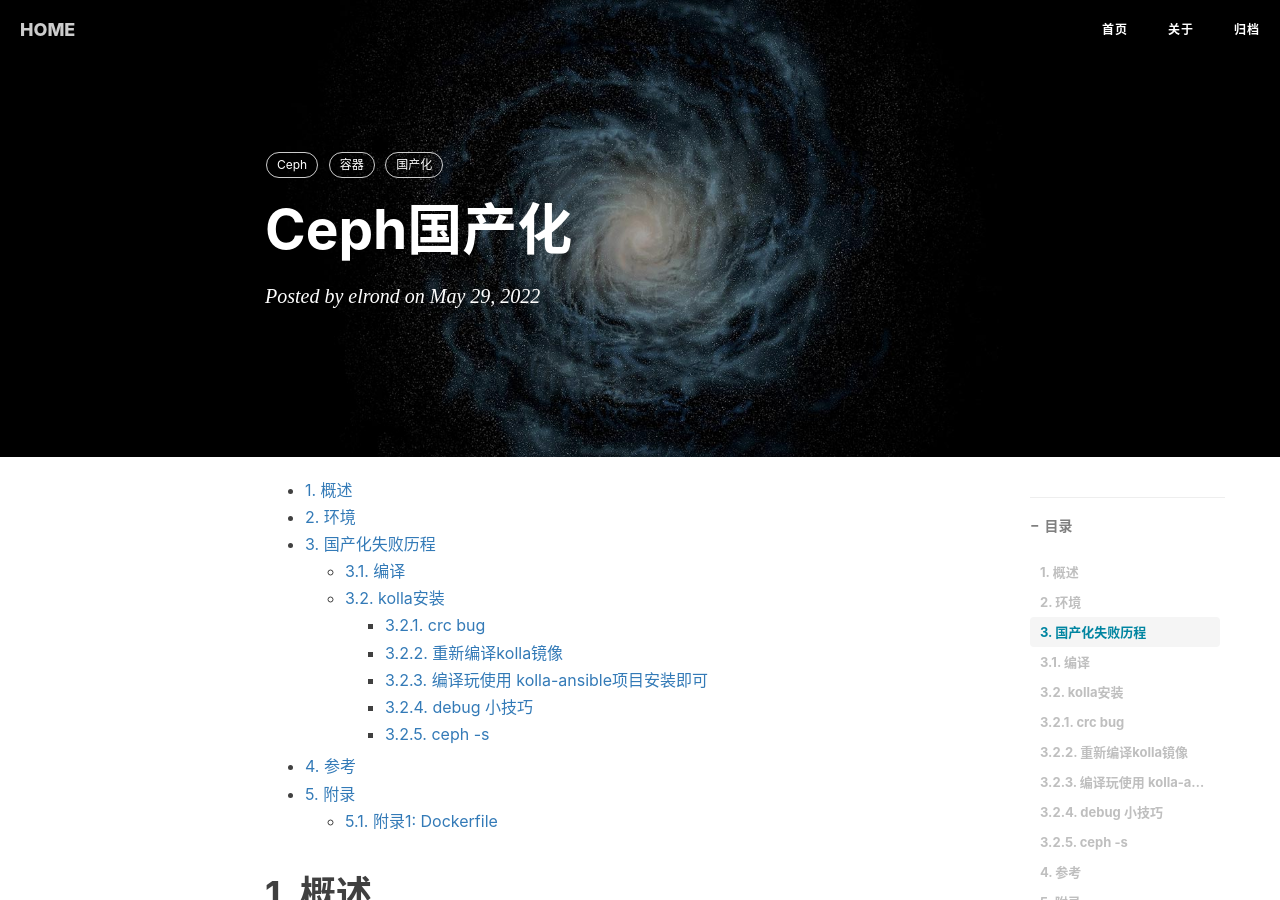
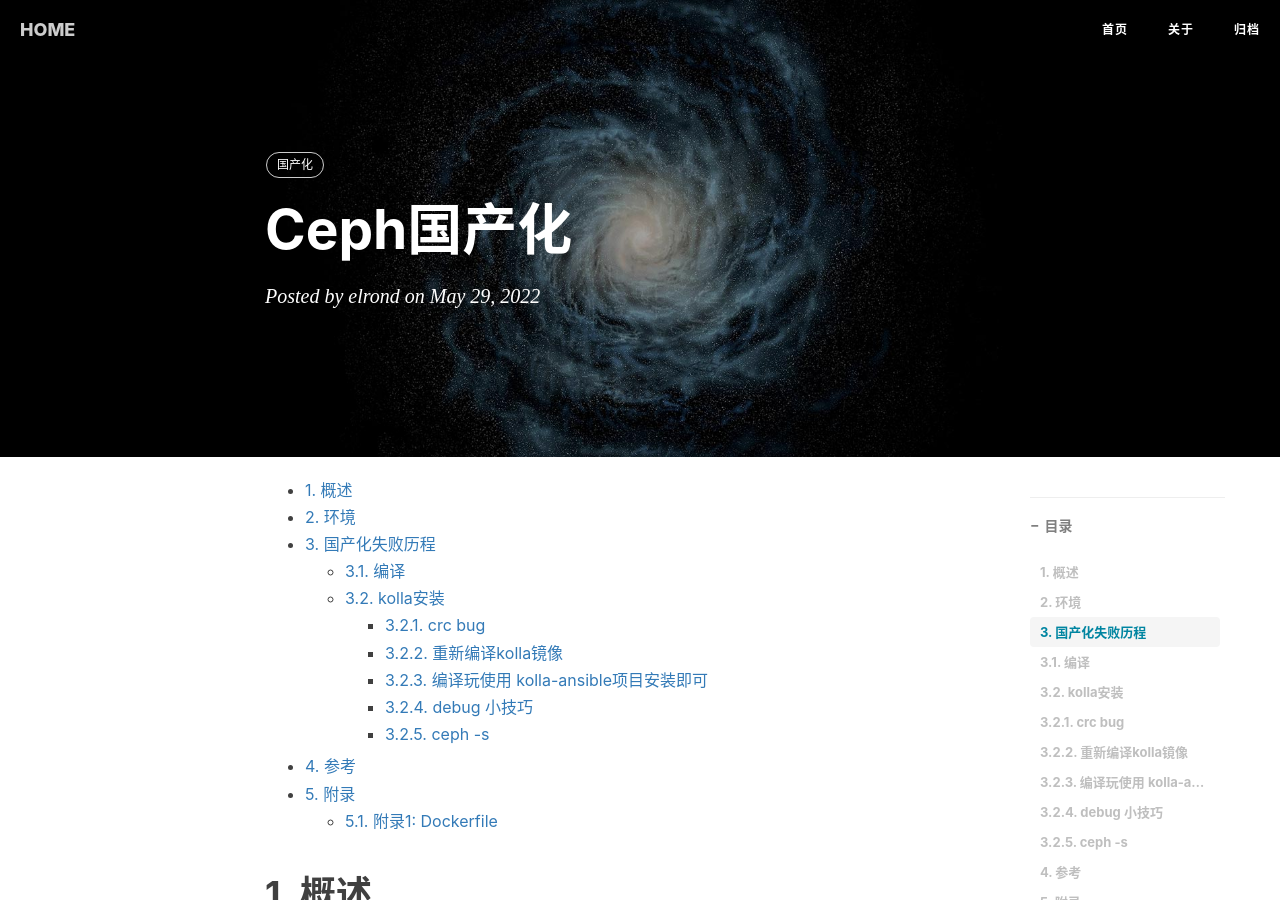
Before and after one commit to elrondwong/elrond.wang, a Jekyll site: the page built from _posts/2022-05-29-Ceph国产化.md, in a window 1280 px wide and 900 px high. Built offline with Jekyll 4.4.1, drawn with Linux system fonts in a browser that asks for light colours; comment, search, counter and statistics services are not loaded.

Commit message:
update tag

```diff
--- a/_posts/2022-05-29-Ceph国产化.md
+++ b/_posts/2022-05-29-Ceph国产化.md
@@ -2,7 +2,7 @@
 layout: post
 title: Ceph国产化
 catalog: true
-tag: [Ceph, 容器, 国产化]
+tag: [国产化]
 ---
 
 <!-- TOC -->
```
Also changed, not shown: _posts/2022-03-16-云原生数据MySQL调研(percona与bitpoke).md (+1 -1 lines).
